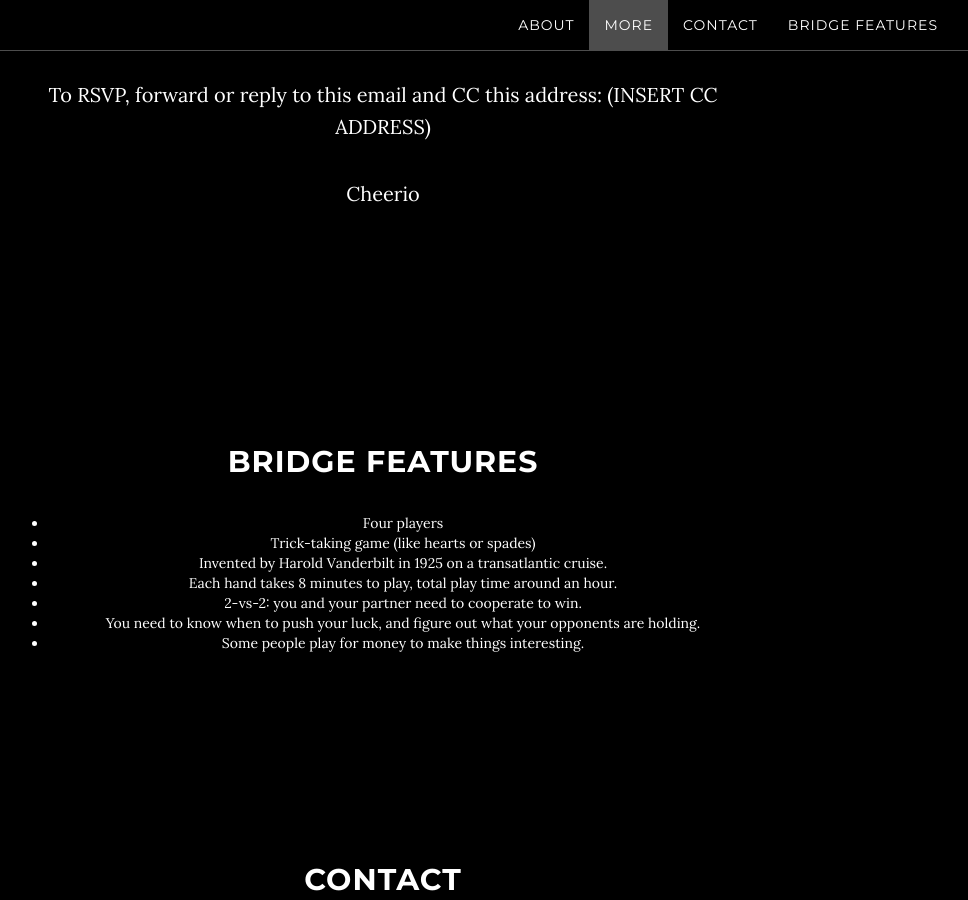
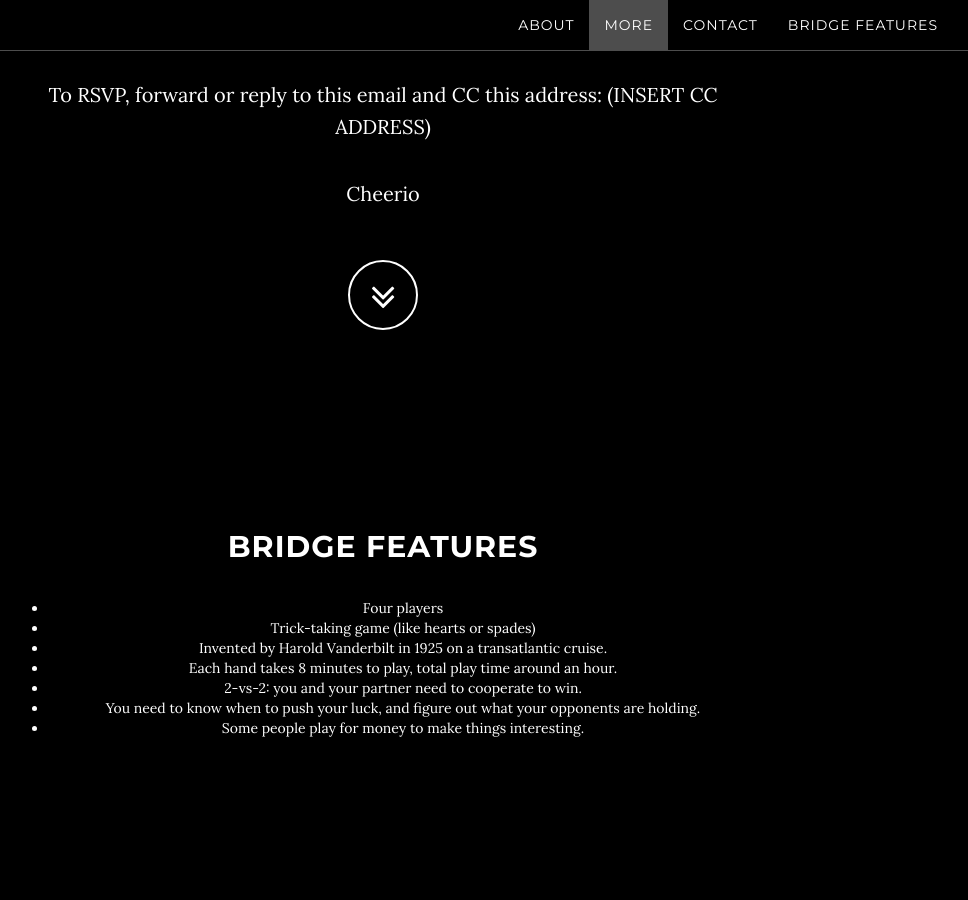
Before and after one commit to the-ted/brudge, a Jekyll site: the page built from index.html, in a window 1280 px wide and 900 px high, scrolled down 2819 px. Shown: the whole window, without its empty margins (257-1225 px from the left). Built offline with Jekyll 4.4.1, drawn with Linux system fonts in a browser that asks for light colours.

Commit message:
Added down button to example email

```diff
--- a/_includes/example.html
+++ b/_includes/example.html
@@ -16,6 +16,10 @@
 	  <p>To RSVP, forward or reply to this email and CC this address: (INSERT CC ADDRESS)</p>
 
 	  <p>Cheerio</p>
+		    <a href="#bridge" class="btn btn-circle page-scroll">
+                            <i class="fa fa-angle-double-down animated"></i>
+                        </a>
+
         </div>
 	</div>
     </section>
```
